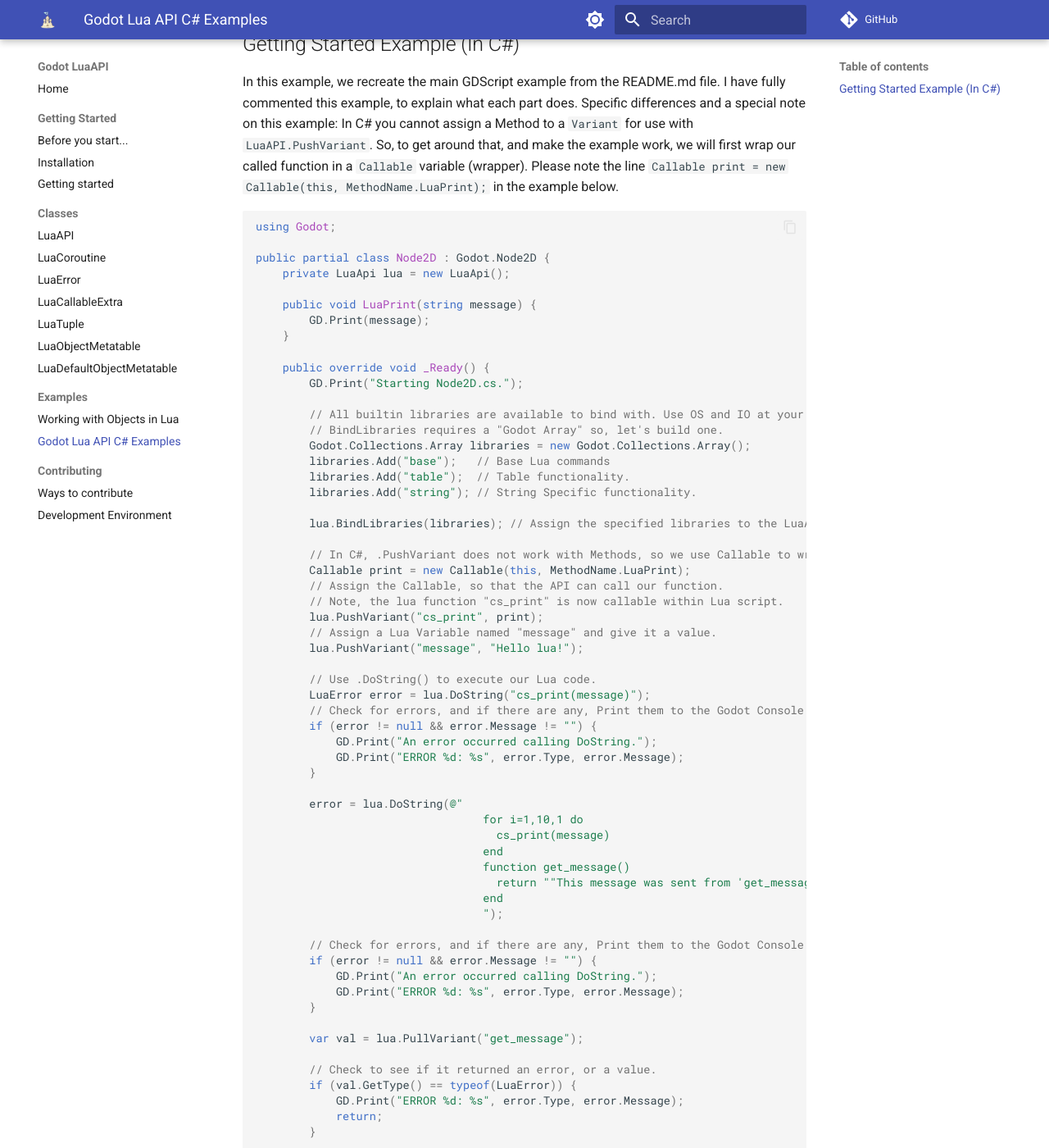
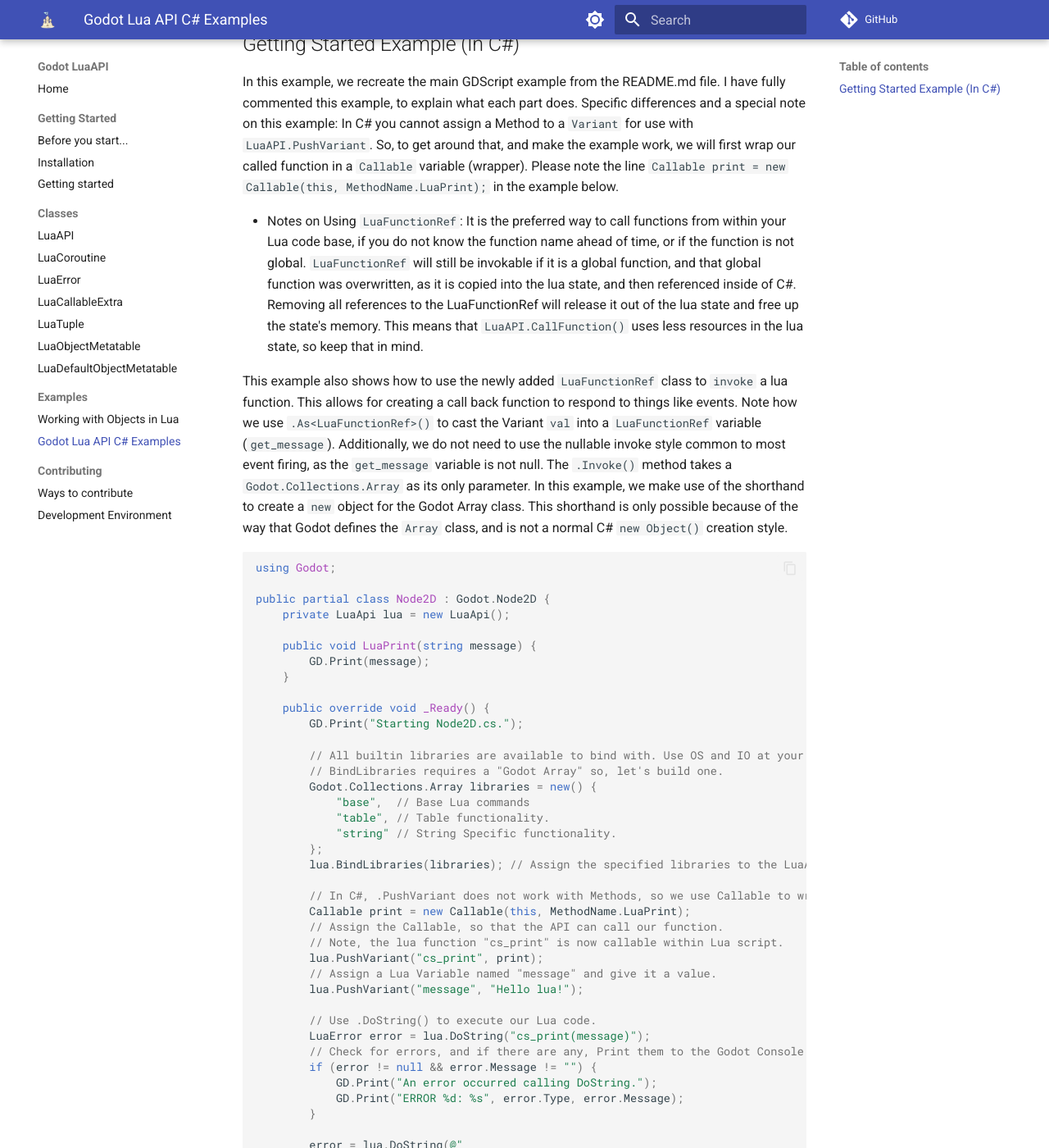
Before and after one commit to WeaselGames/godot_luaAPI_docs, an MkDocs documentation site: the page built from docs/examples/dotnet/example1.md, in a window 1280 px wide and 1400 px high, scrolled down 209 px. Shown: the whole window at 82% size. Built offline with MkDocs 1.6.1 and Material for MkDocs 9.7.7, drawn with Linux system fonts in a browser that asks for light colours; comment, search, counter and statistics services are not loaded; the version menu is left out; some of the changed text lies outside the part shown.

Commit message:
LuaFunctionRef update to Wiki example (#14)

````diff
--- a/docs/examples/dotnet/example1.md
+++ b/docs/examples/dotnet/example1.md
@@ -11,6 +11,20 @@
 cannot assign a Method to a `Variant` for use with `LuaAPI.PushVariant`. So, to get around that, and make the
 example work, we will first wrap our called function in a `Callable` variable (wrapper). Please note the line
 `Callable print = new Callable(this, MethodName.LuaPrint);` in the example below.
+
+* Notes on Using `LuaFunctionRef`: It is the preferred way to call functions from within your Lua code base, if you do
+  not know the function name ahead of time, or if the function is not global. `LuaFunctionRef` will still be invokable
+  if it is a global function, and that global function was overwritten, as it is copied into the lua state, and then
+  referenced inside of C#. Removing all references to the LuaFunctionRef will release it out of the lua state and free
+  up the state's memory. This means that `LuaAPI.CallFunction()` uses less resources in the lua state, so keep that in mind.
+
+This example also shows how to use the newly added `LuaFunctionRef` class to `invoke` a lua function. This allows
+for creating a call back function to respond to things like events. Note how we use `.As<LuaFunctionRef>()` to cast
+the Variant `val` into a `LuaFunctionRef` variable (`get_message`). Additionally, we do not need to use the nullable
+invoke style common to most event firing, as the `get_message` variable is not null. The `.Invoke()` method takes a
+`Godot.Collections.Array` as its only parameter. In this example, we make use of the shorthand to create a `new` object
+for the Godot Array class. This shorthand is only possible because of the way that Godot defines the `Array` class, and
+is not a normal C# `new Object()` creation style.
 
 ```csharp
 using Godot;
@@ -27,11 +41,11 @@
 
 		// All builtin libraries are available to bind with. Use OS and IO at your own risk.
 		// BindLibraries requires a "Godot Array" so, let's build one.
-		Godot.Collections.Array libraries = new Godot.Collections.Array();
-		libraries.Add("base");   // Base Lua commands
-		libraries.Add("table");  // Table functionality.
-		libraries.Add("string"); // String Specific functionality.
-
+		Godot.Collections.Array libraries = new() {
+			"base",  // Base Lua commands
+			"table", // Table functionality.
+			"string" // String Specific functionality.
+		};
 		lua.BindLibraries(libraries); // Assign the specified libraries to the LuaAPI object.
 
 		// In C#, .PushVariant does not work with Methods, so we use Callable to wrap our function.
@@ -65,22 +79,29 @@
 			GD.Print("ERROR %d: %s", error.Type, error.Message);
 		}
 
+		// Let's pull our lua function from the lua code.
 		var val = lua.PullVariant("get_message");
-
 		// Check to see if it returned an error, or a value.
 		if (val.GetType() == typeof(LuaError)) {
 			GD.Print("ERROR %d: %s", error.Type, error.Message);
 			return;
 		}
 
-		// LuaAPI.CallFunction requires a Godot.Collections.Array as the container
-		// for the parameters passed in, for the lua function.
-		Godot.Collections.Array Params = new Godot.Collections.Array();
+		// We create a LuaFunctionRef as our reference to the Lua code's function,
+		// then we use .As<LuaFunctionRef>() to cast it as a LuaFunctionRef.
+		LuaFunctionRef get_message = val.As<LuaFunctionRef>();
+		if (get_message == null) {
+			GD.Print("ERROR: get_message is null.");
+			return;
+		}
 
-		// We use .CallFunction to actually call the lua function within the Lua State.
-		var message = lua.CallFunction("get_message", Params);
+		// Calling Lua (code) functions requires a Godot.Collections.Array as the container
+		// for the parameters passed in.
+		Godot.Collections.Array Params = new();
+		// We use .Invoke to actually call the lua function within the Lua State.
 		// And, finally, we log the output of the function to Godot Output Console.
-		GD.Print(message);
+		GD.Print(get_message.Invoke(Params));
+
 	}
 }
 ```
````
